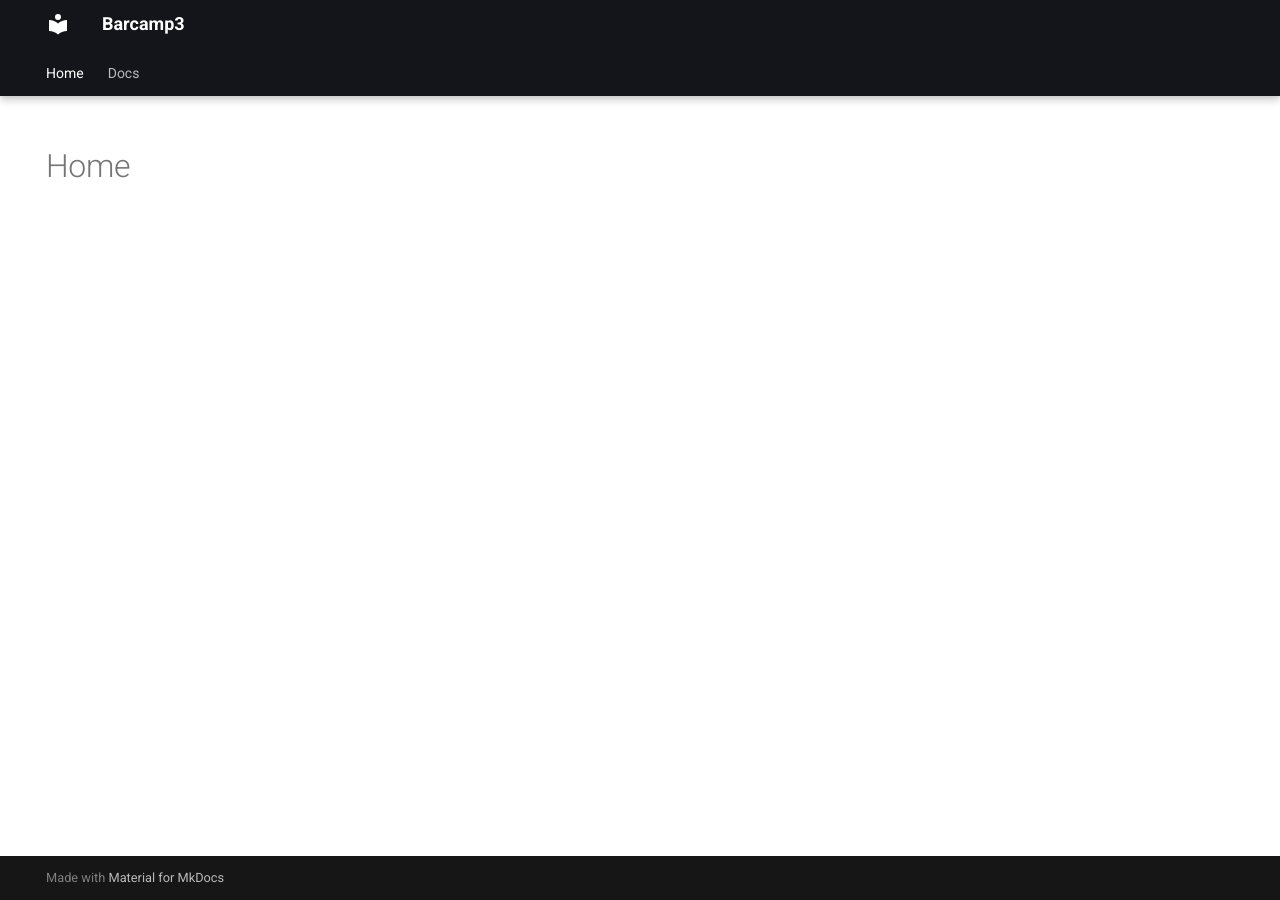
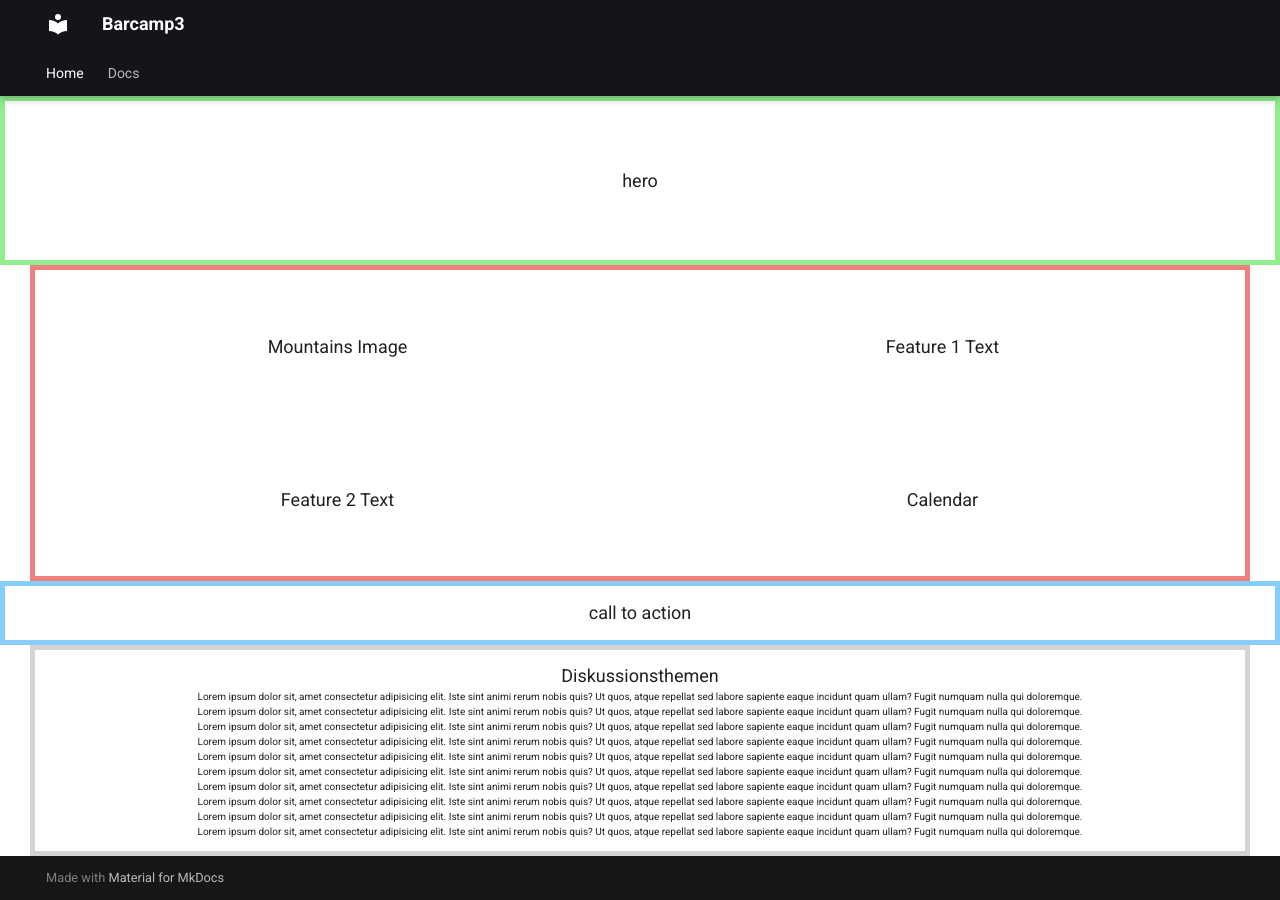
Before and after one commit to oerBASE/Barcamp3, an MkDocs documentation site: the page built from docs/index.md, in a window 1280 px wide. Built offline with MkDocs 1.6.1 and Material for MkDocs 9.7.7, drawn with Linux system fonts in a browser that asks for light colours; plug-ins that fetch from the network failed and are left out.

Commit message:
Create layout skeleton for landing page
- based on the Figma prototype

```diff
--- /dev/null
+++ b/docs/assets/css/landing-page.css
@@ -0,0 +1,78 @@
+/* selector for landing page, since other pages do not have <section> tags within md-container */
+.md-container:has(section) {
+  display: grid;
+  align-content: center;
+  grid-template-areas:
+    ' hero   hero   hero '
+    '  .   features   .  '
+    ' cat     cat    cat '
+    '  .  discussion  .  '
+    'footer footer footer';
+  grid-template-columns: auto 61rem auto;
+  grid-template-rows: 8fr 15fr 3fr 10fr;
+}
+
+/* hide main on landing page, which is empty white space */
+.md-container:has(section) main {
+  display: none;
+}
+
+section#hero {
+  grid-area: hero;
+}
+
+section#features {
+  grid-area: features;
+  display: flex;
+  flex-wrap: wrap;
+  flex-direction: row;
+}
+
+section#features div {
+  flex-basis: 50%;
+}
+
+section#call-to-register {
+  grid-area: cat;
+}
+
+section.discussion-points {
+  grid-area: discussion;
+  flex-direction: column;
+}
+
+
+footer {
+  grid-area: footer;
+}
+
+/*
+  styling for making layout more visible & easier to read
+  aka text alignment & borders
+*/
+section, section div {
+  display: flex;
+  justify-content: center;
+  align-items: center;
+  font-size: large;
+}
+
+section#hero {
+  border: 5px solid lightgreen;
+}
+
+section#features {
+  border: 5px solid lightcoral;
+}
+
+section#call-to-register {
+  border: 5px solid lightskyblue;
+}
+
+section.discussion-points {
+  border: 5px solid lightgray;
+}
+
+section.discussion-points p {
+  font-size: 0.5rem;
+}
--- a/mkdocs.yml
+++ b/mkdocs.yml
@@ -4,12 +4,14 @@ theme:
   name: material
   palette:
     primary: black
+  custom_dir: overrides
   features:
     - navigation.tabs
     - navigation.tabs.sticky
 
 extra_css:
   - assets/css/reset.css
+  - assets/css/landing-page.css
   - assets/css/tooltips.css
   - assets/css/tweaks.css
 
--- /dev/null
+++ b/overrides/home.html
@@ -0,0 +1,45 @@
+{% extends "main.html" %}
+{% block tabs %}
+
+{{ super() }}
+
+<section id="hero">
+  hero
+</section>
+
+<section id="features">
+  <div>
+    Mountains Image
+  </div>
+
+  <div>
+    Feature 1 Text
+  </div>
+
+  <div>
+    Feature 2 Text
+  </div>
+
+  <div>
+    Calendar
+  </div>
+</section>
+
+<section id="call-to-register">
+  call to action
+</section>
+
+<section class="discussion-points">
+  Diskussionsthemen
+  {% for _ in range(10) %}
+    <p>
+      Lorem ipsum dolor sit, amet consectetur adipisicing elit. Iste sint animi rerum nobis quis? Ut quos, atque repellat sed labore sapiente eaque incidunt quam ullam? Fugit numquam nulla qui doloremque.
+    </p>
+  {% endfor %}
+</section>
+
+{% endblock %}
+{% block content %}{% endblock %}
+{% block footer %}
+{{ super() }}
+{% endblock %}
```
Also changed, not shown: docs/index.md (+1 -0 lines).
